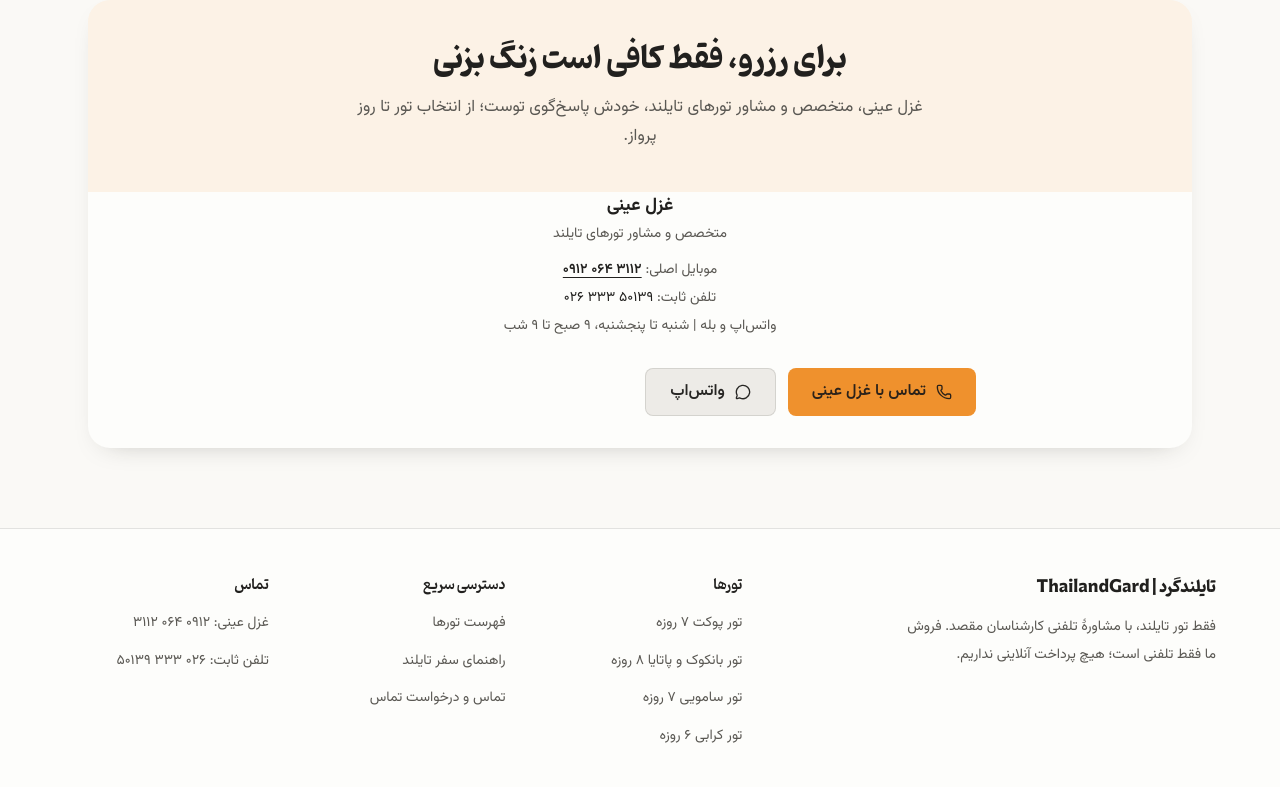
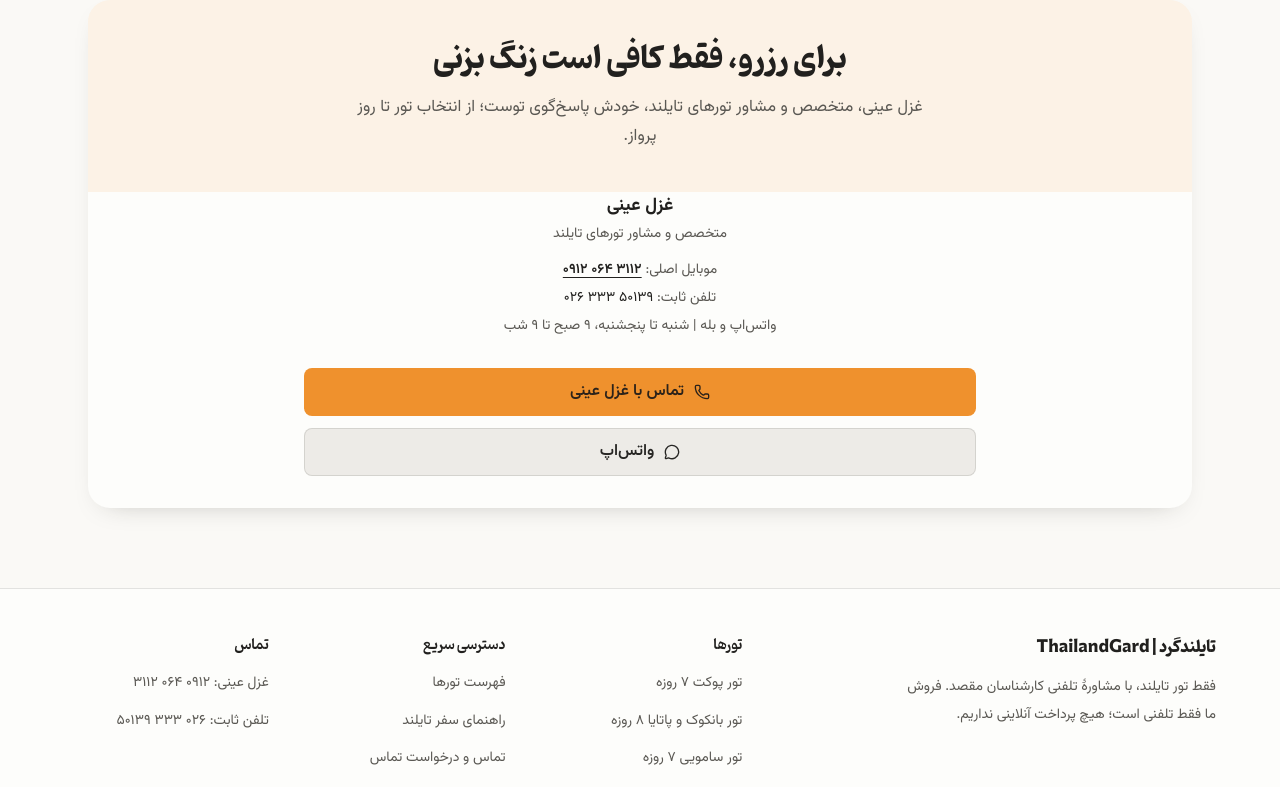
Before and after one commit to masoudroot/thailandgard, a Next.js app in the folder site/: page / in a window 1280 px wide. Shown: the part 2132-2919 px from the top of the page. Built offline with nearby package versions, Linux system fonts and the light colour scheme.

Commit message:
فیکس P1: الگوی asChild در CallButtons (لینک دور دکمه حذف شد)

```diff
--- a/site/components/site/CallButtons.tsx
+++ b/site/components/site/CallButtons.tsx
@@ -15,18 +15,18 @@ import {
 export function CallButtons({ compact = false }: { compact?: boolean }) {
   return (
     <div className={compact ? "flex flex-wrap items-center gap-3" : "grid gap-4 sm:grid-cols-2"}>
-      <a href={PHONE_MOBILE_LINK} className="block">
-        <Button size="lg" className="w-full" variant="brand">
+      <Button asChild size="lg" className="w-full" variant="brand">
+        <a href={PHONE_MOBILE_LINK}>
           <Phone />
           تماس با {CONTACT_NAME}
-        </Button>
-      </a>
-      <a href={WHATSAPP_LINK} target="_blank" rel="noopener noreferrer" className="block">
-        <Button size="lg" className="w-full" variant="secondary">
+        </a>
+      </Button>
+      <Button asChild size="lg" className="w-full" variant="secondary">
+        <a href={WHATSAPP_LINK} target="_blank" rel="noopener noreferrer">
           <MessageCircle />
           واتس‌اپ
-        </Button>
-      </a>
+        </a>
+      </Button>
       {!compact && (
         <div className="sm:col-span-2 rounded-surface border border-border bg-card p-4">
           <div className="flex flex-wrap items-center justify-between gap-3">
```
